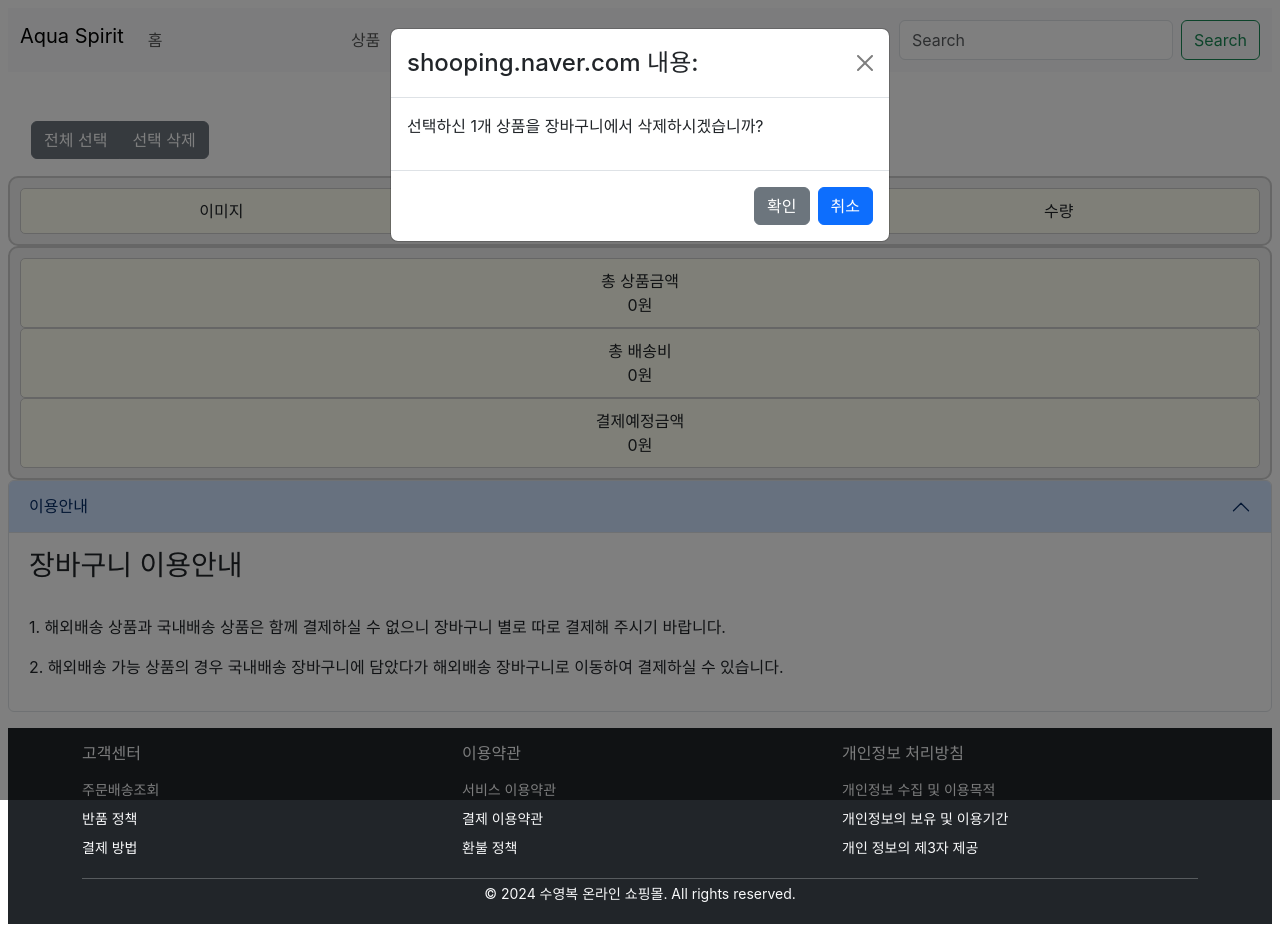
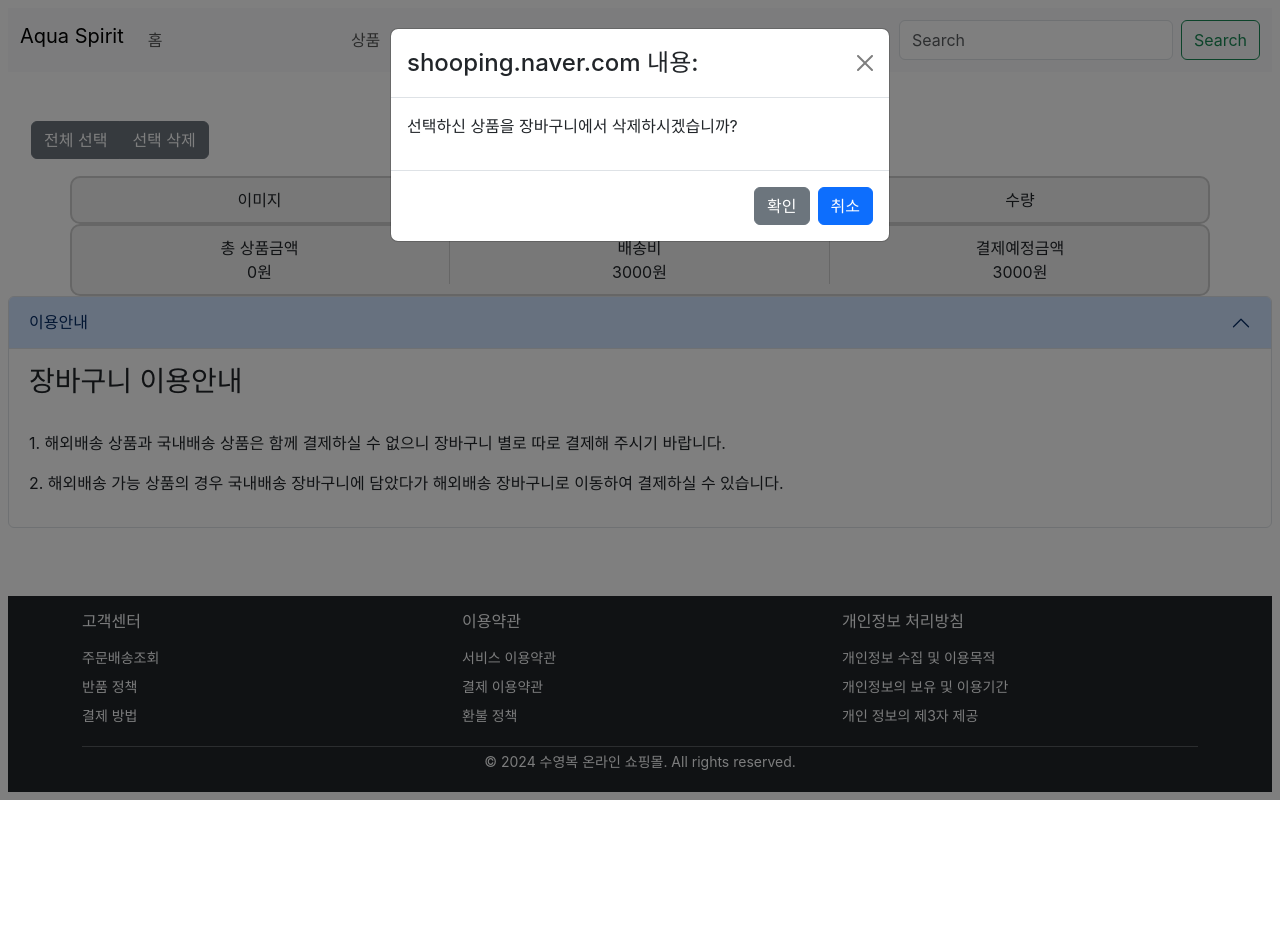
Before and after one commit to Kooinmo25/project02, a React (Create React App) app: page /shoppingcart in a window 1280 px wide. Both pictures are taken after a click on the button "선택 삭제". After the commit the page ends 800 px from the top, so only its background shows below. Built offline with nearby package versions, Linux system fonts and the light colour scheme; the HTML template or start-up script is replaced by a standard one.

Commit message:
금요일

```diff
--- a/src/component/shoppingcart/BottomStack.js
+++ b/src/component/shoppingcart/BottomStack.js
@@ -1,24 +1,35 @@
-import React from 'react';
-import Stack from 'react-bootstrap/Stack';
+import React, { useEffect, useState } from 'react';
+import { Container, Row, Col } from 'react-bootstrap';
 
-const get=[]
 
 function BottomStack() {
+
+    const [Price, setPrice] = useState([]);
+
+    useEffect(() => {
+        const totalPrice = Price.reduce((acc, curr) => acc + curr, 0);
+        setTotal(totalPrice);
+    }, [Price]);
+    const [total, setTotal] = useState(0);
+
+
     return (
-        <Stack direction="vertical" gap={6} style={{ backgroundColor: '#f0f0f0', border: '2px solid #ccc', borderRadius: '10px', padding: '10px', justifyContent: 'space-between' }}>
-            <div style={{ border: '1px solid #ccc', borderRadius: '5px', padding: '10px', backgroundColor: 'ivory', flex: '1', textAlign:'center' }}>
-                <div>총 상품금액</div>
-                <div>0원</div>
-            </div>
-            <div style={{ border: '1px solid #ccc', borderRadius: '5px', padding: '10px', backgroundColor: 'ivory', flex: '1', textAlign:'center' }}>
-                <div>총 배송비</div>
-                <div>0원</div>
-            </div>
-            <div style={{ border: '1px solid #ccc', borderRadius: '5px', padding: '10px', backgroundColor: 'ivory', flex: '1', textAlign:'center' }}>
-                <div>결제예정금액</div>
-                <div>0원</div>
-            </div>
-        </Stack>
+        <Container style={{ backgroundColor: '#f0f0f0', border: '2px solid #ccc', borderRadius: '10px', padding: '10px' }}>
+            <Row className="align-items-center">
+                <Col xs={4} className="text-center" style={{ borderRight: '1px solid #ccc' }}>
+                    <div>총 상품금액</div>
+                    <div>{total}원</div>
+                </Col>
+                <Col xs={4} className="text-center" style={{ borderRight: '1px solid #ccc' }}>
+                    <div>배송비</div>
+                    <div>3000원</div>
+                </Col>
+                <Col xs={4} className="text-center">
+                    <div>결제예정금액</div>
+                    <div>{total + 3000}원</div>
+                </Col>
+            </Row>
+        </Container>
     );
 }
 
--- a/src/component/shoppingcart/ShoopingCart.js
+++ b/src/component/shoppingcart/ShoopingCart.js
@@ -12,8 +12,6 @@ function ShoppingCart() {
             setCartList(savedCartList);
         }
     }, [setCartList]);
-
-
 
     return (
         <>
--- a/src/component/shoppingcart/TopStack.js
+++ b/src/component/shoppingcart/TopStack.js
@@ -1,13 +1,15 @@
 import React from 'react';
-import Stack from 'react-bootstrap/Stack';
+import { Container, Row, Col } from 'react-bootstrap';
 
 function TopStack() {
     return (
-        <Stack direction="horizontal" gap={3} style={{ backgroundColor: '#f0f0f0', border: '2px solid #ccc', borderRadius: '10px', padding: '10px', justifyContent: 'space-between' }}>
-            <div style={{ border: '1px solid #ccc', borderRadius: '5px', padding: '10px', backgroundColor: 'ivory', flex: '1', textAlign:'center' }}>이미지</div>
-            <div style={{ border: '1px solid #ccc', borderRadius: '5px', padding: '10px', backgroundColor: 'ivory', flex: '1', textAlign: 'center' }}>상품정보</div>
-            <div style={{ border: '1px solid #ccc', borderRadius: '5px', padding: '10px', backgroundColor: 'ivory', flex: '1', textAlign: 'center' }}>수량</div>
-        </Stack>
+        <Container style={{ backgroundColor: '#f0f0f0', border: '2px solid #ccc', borderRadius: '10px', padding: '10px' }}>
+            <Row className="align-items-center">
+                <Col xs={4} className="text-center" style={{ borderRight: '1px solid #ccc' }}>이미지</Col>
+                <Col xs={4} className="text-center" style={{ borderRight: '1px solid #ccc' }}>상품정보</Col>
+                <Col xs={4} className="text-center">수량</Col>
+            </Row>
+        </Container>
     );
 }
 
--- a/src/component/shoppingcart/Button.js
+++ b/src/component/shoppingcart/TwoButton.js
@@ -5,6 +5,7 @@ import Modal from 'react-bootstrap/Modal';
 
 function TwoButton() {
     const [showModal, setShowModal] = useState(false);
+
 
     const handleShowModal = () => {
         setShowModal(true);
@@ -38,7 +39,7 @@ function TwoButton() {
                 </Modal.Header>
 
                 <Modal.Body>
-                    <p>선택하신 1개 상품을 장바구니에서 삭제하시겠습니까?</p>
+                    <p>선택하신 상품을 장바구니에서 삭제하시겠습니까?</p>
                 </Modal.Body>
 
                 <Modal.Footer>
--- a/src/component/shoppingcart/Value.js
+++ b/src/component/shoppingcart/Value.js
@@ -1,25 +1,25 @@
-import Stack from 'react-bootstrap/Stack';
+import React from 'react';
 
-
-// b삭제
+// b 태그 제거 함수
 function removebtag(text) {
     return text.replace(/<\/?b>/g, '');
 }
 
-// 데이터출력
 function ValueReturn(props) {
+    // 제목 b 태그 삭제
     const titledel = removebtag(props.title);
 
 
     return (
-        <div className='product-item' >
-            <Stack direction="horizontal" gap={3}>
-                <div className="img">
-                    <img src={props.image}></img>
-                </div>
-                <div className="title" >{titledel}</div>
-                <div className="price" >{props.price}</div>
-            </Stack>
+        <div className='product-item' style={{ display: 'flex', alignItems: 'center', border: '1px solid black', padding: '10px', marginBottom: '10px', marginTop: '10px' }}>
+            <input type='checkbox' />
+            <div className="img" style={{ marginRight: '10px' }}>
+                <img src={props.image} alt={titledel} />
+            </div>
+            <div style={{ marginRight: '10px' }}>
+                <div className="title">{titledel}</div>
+                <div className="price">{props.price}</div>
+            </div>
         </div>
     );
 }
```
Also changed, not shown: src/component/shoppingcart/Total.js (+5 -5 lines).
